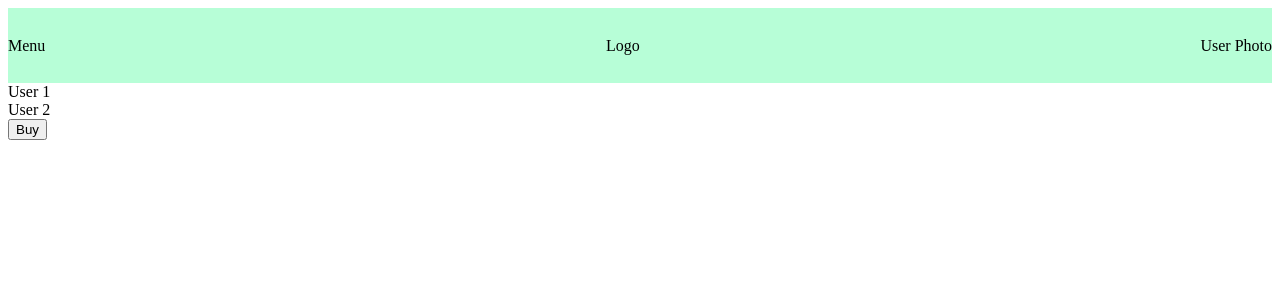
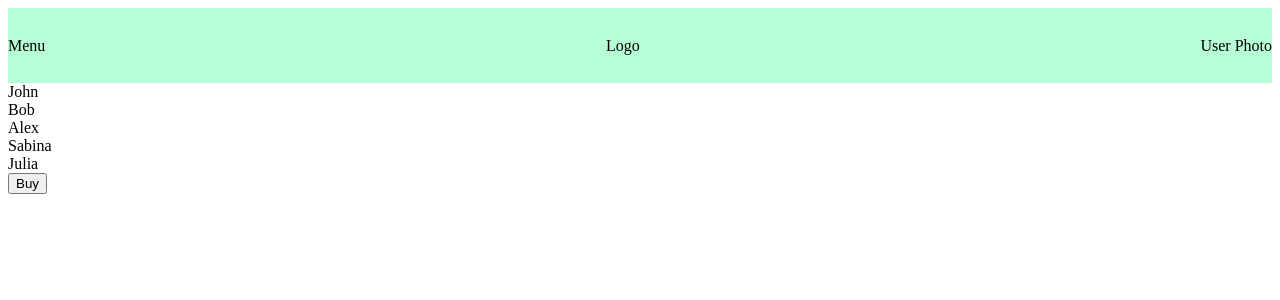
Before and after one commit to MadMachineGun/kazakov_react, a React (Create React App) app: page / in a window 1280 px wide. Shown: the top 300 px of the page. Built offline with nearby package versions, Linux system fonts and the light colour scheme.

Commit message:
kazakov_homework_40

```diff
--- a/src/components/UserCard.js
+++ b/src/components/UserCard.js
@@ -1,8 +1,16 @@
+const users = [`John`, `Bob`, `Alex`, `Sabina`, `Julia`];
+
+
 function UserCard() {
     return (
         <>
-            <div>User 1</div>
-            <div>User 2</div>
+            {
+                users.map(item => {
+                    return (
+                        <div>{item}</div>
+                    )
+                })
+            }
         </>
     );
 }
```
